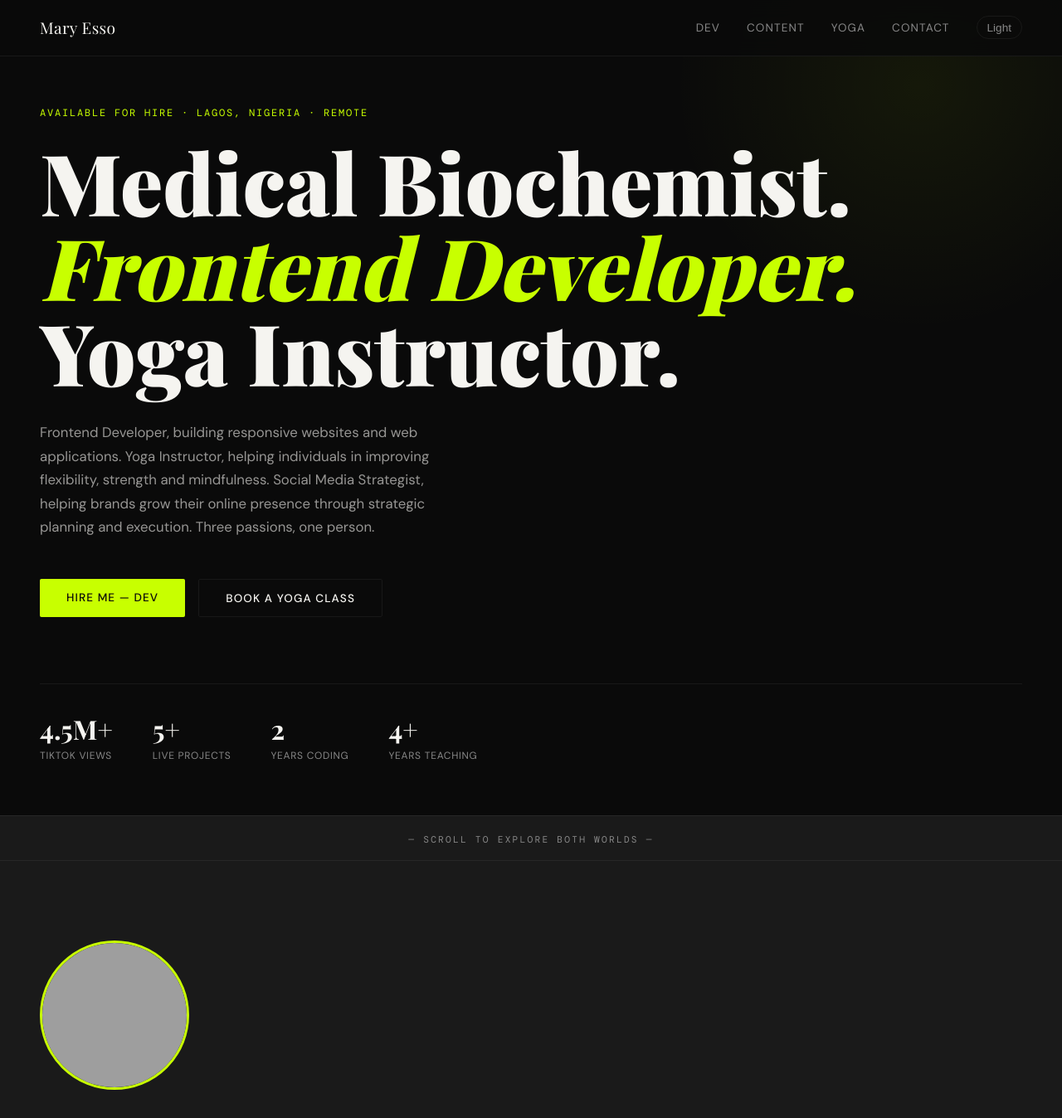
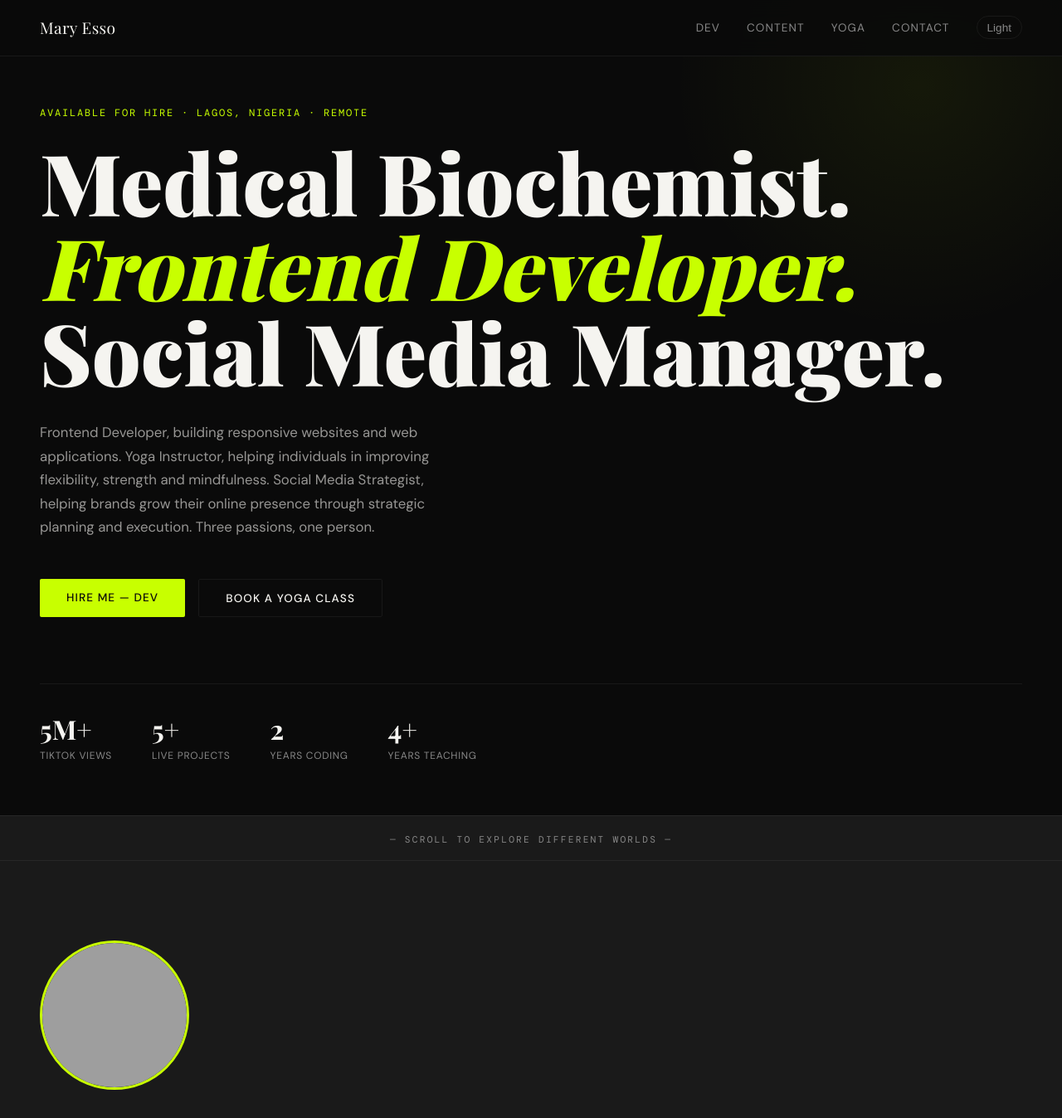
Before and after one commit to Temmy-codes/portfolio_react, a React (Vite) app: page / in a window 1280 px wide. Shown: the top 1348 px of the page at 83% size. Built offline with nearby package versions, Linux system fonts and the light colour scheme; grey boxes are pictures that could not be loaded; a web font is replaced by a local one.

Commit message:
Update Home.jsx

```diff
--- a/src/components/Home.jsx
+++ b/src/components/Home.jsx
@@ -7,7 +7,7 @@ function Home() {
     <>
       <section className="hero">
         <div className="hero-tag">Available for hire · Lagos, Nigeria · Remote</div>
-        <h1>Medical Biochemist.<br /><em>Frontend Developer.</em><br />Yoga Instructor.</h1>
+        <h1>Medical Biochemist.<br /><em>Frontend Developer.</em><br />Social Media Manager.</h1>
         <p className="hero-sub">
           Frontend Developer, building responsive websites and web applications. Yoga Instructor,
           helping individuals in improving flexibility, strength and mindfulness. Social Media Strategist,
@@ -23,14 +23,14 @@ function Home() {
           </a>
         </div>
         <div className="hero-stats">
-          <div><div className="stat-num">4.5M+</div><div className="stat-label">TikTok Views</div></div>
+          <div><div className="stat-num">5M+</div><div className="stat-label">TikTok Views</div></div>
           <div><div className="stat-num">5+</div><div className="stat-label">Live Projects</div></div>
           <div><div className="stat-num">2</div><div className="stat-label">Years Coding</div></div>
           <div><div className="stat-num">4+</div><div className="stat-label">Years Teaching</div></div>
         </div>
       </section>
       <div className="section-divider">
-        <span>— Scroll to explore both worlds —</span>
+        <span>— Scroll to explore different worlds —</span>
       </div>
     </>
   );
```
